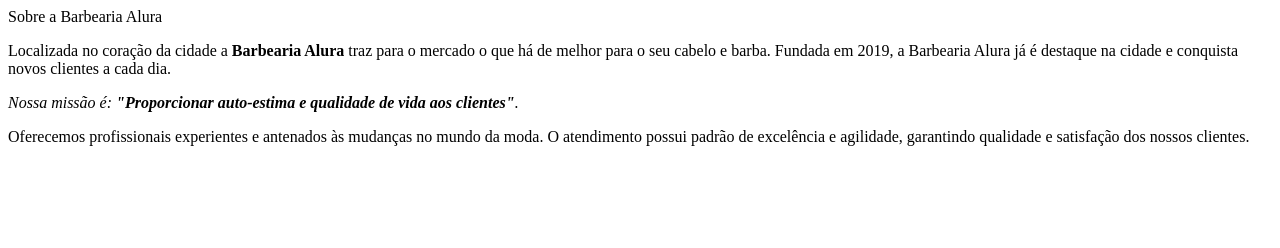
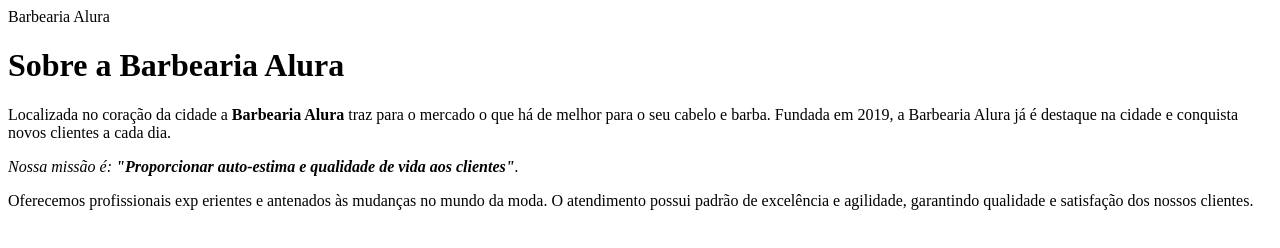
Before and after one commit to santoskamyla22/barbearia-alura-1-B, a plain HTML site: page index.html in a window 1280 px wide. Drawn offline with Linux system fonts and the light colour scheme.

Commit message:
identação

```diff
--- a/index.html
+++ b/index.html
@@ -1,13 +1,16 @@
 <!DOCTYPE html>
 <html lang="pt-br">
-<meta charset="UTF-8"
-       <h1>Sobre a Barbearia Alura</h1>
+    <head>
+        <meta charset="UTF-8"
+        <title>Barbearia Alura</title>
+    </head>
+    <body>
+        <h1>Sobre a Barbearia Alura</h1>
 
-<p>Localizada no coração da cidade a <strong>Barbearia Alura</strong> traz para o mercado o que há de melhor para o seu cabelo e barba.
-Fundada em 2019, a Barbearia Alura já é destaque na cidade e conquista novos clientes a cada dia.</p>
+        <p>Localizada no coração da cidade a <strong>Barbearia Alura</strong> traz para o mercado o que há de melhor para o seu cabelo e barba. Fundada em 2019, a Barbearia Alura já é destaque na cidade e conquista novos clientes a cada dia.</p>
 
-<p><em>Nossa missão é: <strong>"Proporcionar auto-estima e qualidade de vida aos clientes"</strong>.</em></p>
+        <p><em>Nossa missão é: <strong>"Proporcionar auto-estima e qualidade de vida aos clientes"</strong>.</em></p>
 
-<p>Oferecemos profissionais experientes e antenados às mudanças no mundo da moda.
-O atendimento possui padrão de excelência e agilidade, garantindo qualidade e satisfação dos nossos clientes.</p>
+        <p>Oferecemos profissionais exp erientes e antenados às mudanças no mundo da moda. O atendimento possui padrão de excelência e agilidade, garantindo qualidade e satisfação dos nossos clientes.</p>
+    </body>
 </html>
```
